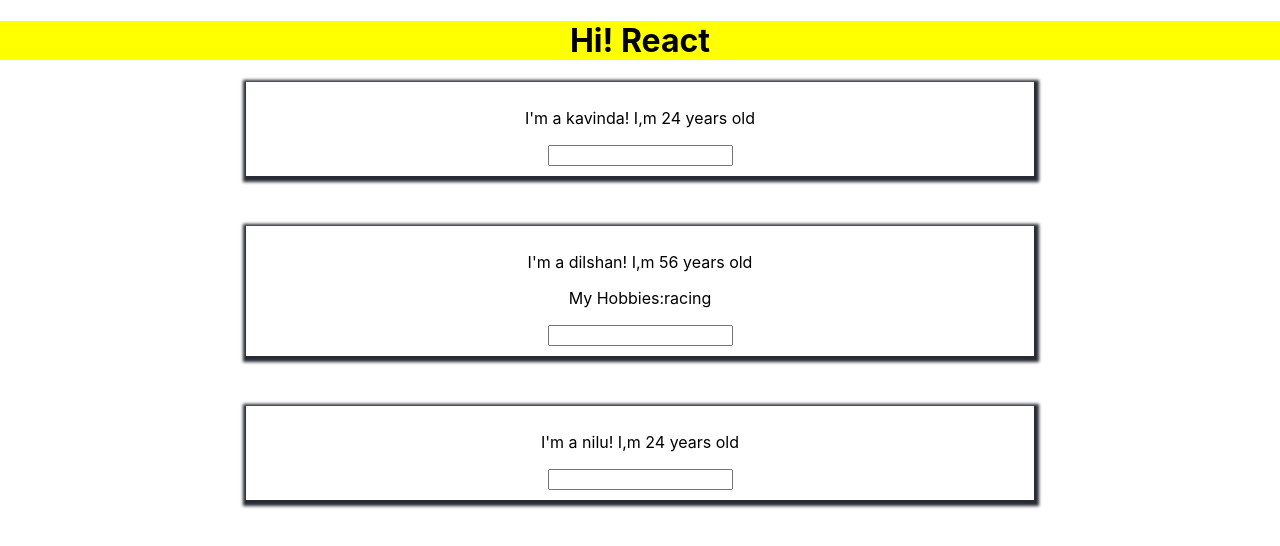
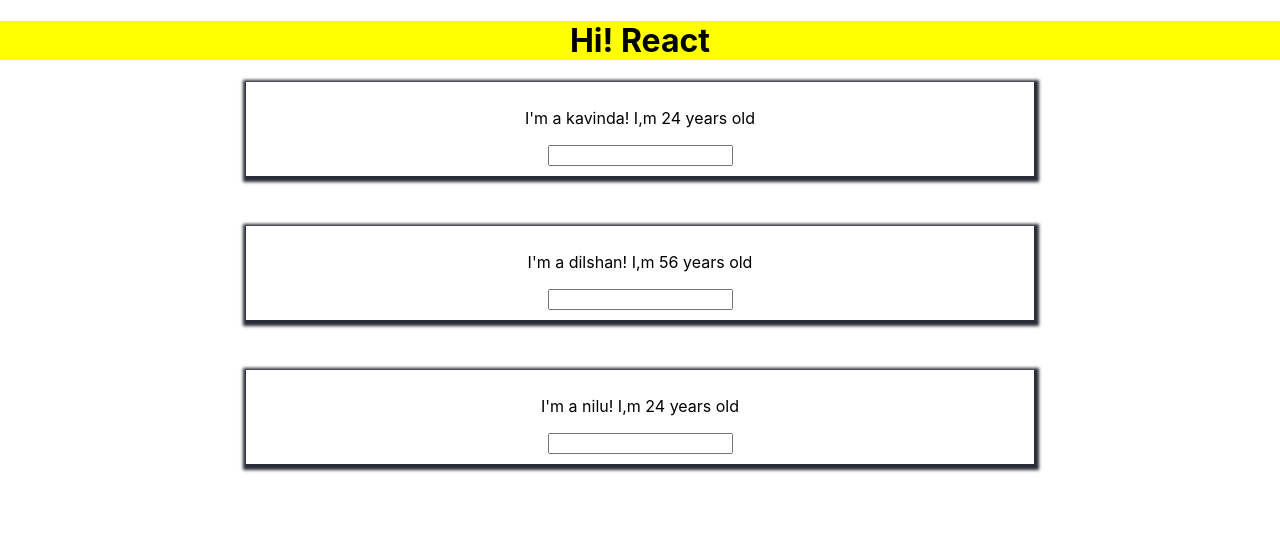
Before and after one commit to kavindadilshan/first-react-project, a React (Create React App) app: page / in a window 1280 px wide. Shown: the top 546 px of the page. Built offline with nearby package versions, Linux system fonts and the light colour scheme.

Commit message:
outputing list

```diff
--- a/src/App.js
+++ b/src/App.js
@@ -23,12 +23,16 @@ class App extends Component{
         const style={
             backgroundColor:'yellow'
         }
+        const list = this.state.personList.map((items,i)=>(
+            <Person name={items.name} age={items.age} key={i}/>
+        ))
         return (
             <div className="App">
                 <h1 style={style}>Hi! React</h1>
-                <Person name={this.state.personList[0].name} age={this.state.personList[0].age} onChange={this.onNameChange}/>
-                <Person name={this.state.personList[1].name} age={this.state.personList[1].age}>My Hobbies:racing</Person>
-                <Person name={this.state.personList[2].name} age={this.state.personList[2].age}/>
+                {/*<Person name={this.state.personList[0].name} age={this.state.personList[0].age} onChange={this.onNameChange}/>*/}
+                {/*<Person name={this.state.personList[1].name} age={this.state.personList[1].age}>My Hobbies:racing</Person>*/}
+                {/*<Person name={this.state.personList[2].name} age={this.state.personList[2].age}/>*/}
+                {list}
             </div>
         );
     }
```
